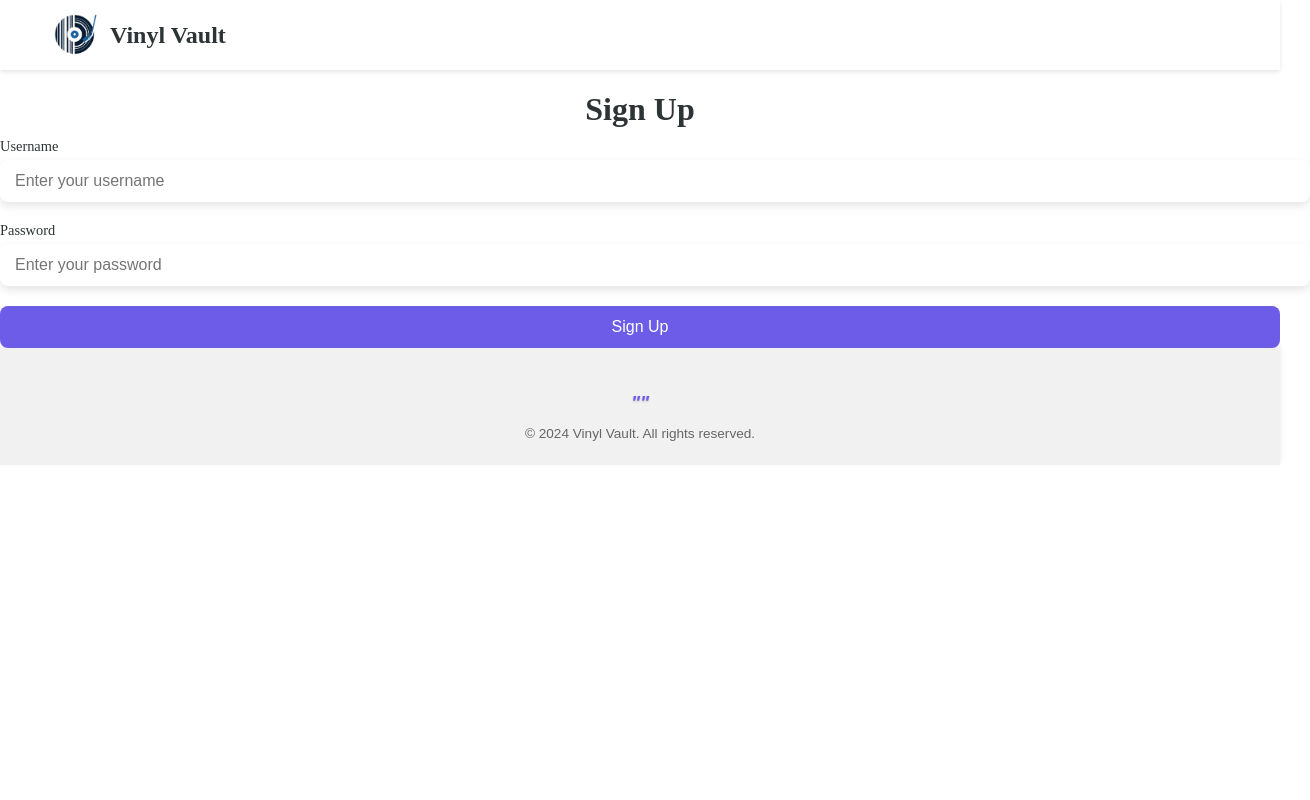
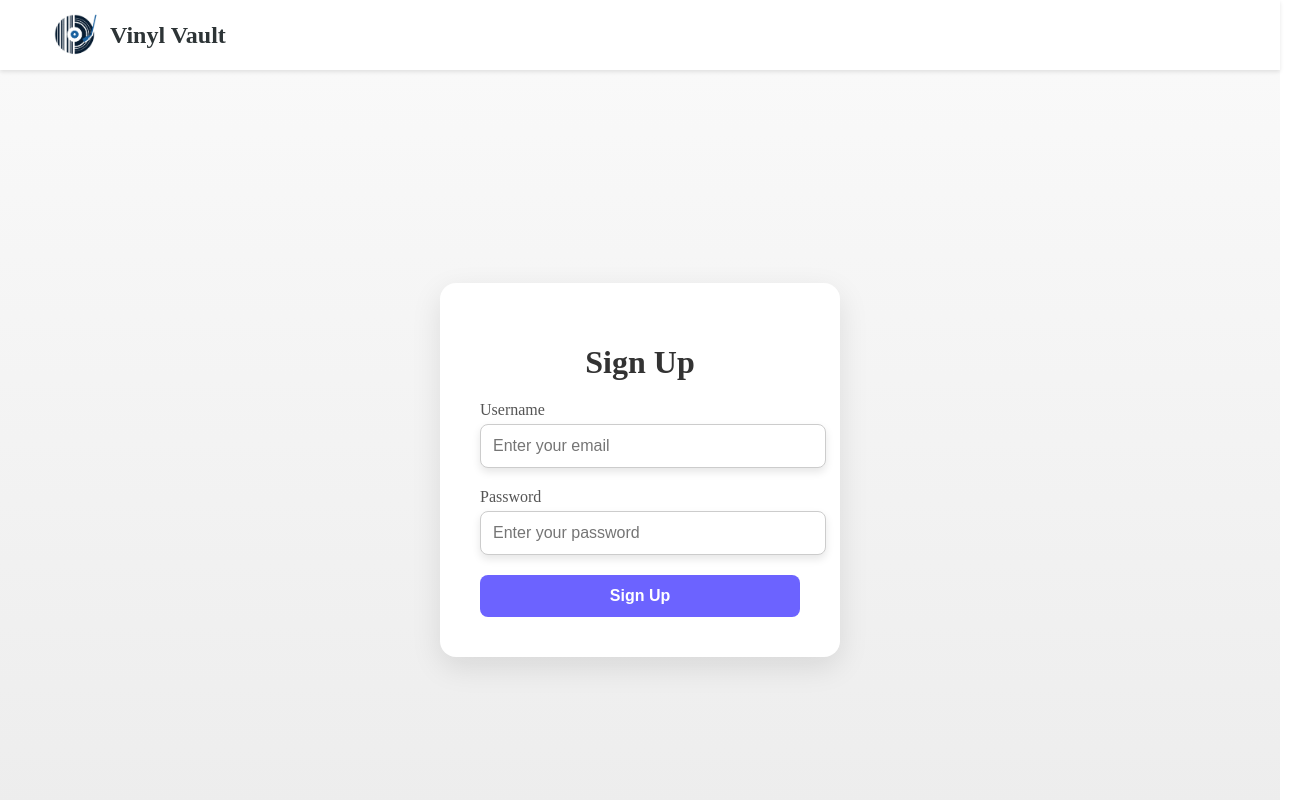
Before and after one commit to KatanaFinKoi/Vinyl-Vault, a React (Vite) app in the folder client/: page /signUpPage in a window 1280 px wide. Shown: the top 800 px of the page, 1310 px wide, since content can reach past the window. Built offline with nearby package versions, Linux system fonts and the light colour scheme; no server answers.

Commit message:
fixed button alignment for nav bar and album search field, changed sign up form field to email to match log in page, imported signup css styles so they were displayed on page

```diff
--- a/client/src/pages/signUpPage.tsx
+++ b/client/src/pages/signUpPage.tsx
@@ -1,6 +1,7 @@
 import { useState, FormEvent, ChangeEvent } from "react";
 import { useNavigate } from "react-router-dom"; // For navigation after sign-up
 import { signup } from "../api/signUpAPI";
+import '../styles/singUpPage.css'
 
 const SignUp = () => {
     const [signUpData, setSignUpData] = useState({
@@ -44,12 +45,12 @@ const SignUp = () => {
         {errorMessage && <p className="error-message">{errorMessage}</p>}
         <label htmlFor="username">Username</label>
         <input
-          type="text"
-          id="username"
+          type="email"
+          id="email"
           name="username"
           value={signUpData.username}
           onChange={handleChange}
-          placeholder="Enter your username"
+          placeholder="Enter your email"
           required
         />
         <label htmlFor="password">Password</label>
--- a/client/src/styles/albumSearch.css
+++ b/client/src/styles/albumSearch.css
@@ -20,10 +20,10 @@
 
   /* Search Bar */
   .search-bar {
-    display: flex;
-    align-items: center;
+
     margin-bottom: 30px;
     gap: 10px;
+
   }
 
   .search-input {
@@ -33,6 +33,8 @@
     border-radius: 8px;
     width: 300px;
     outline: none;
+    margin-right: 10px;
+
   }
 
   .search-button {
@@ -44,6 +46,7 @@
     border-radius: 8px;
     cursor: pointer;
     transition: background-color 0.3s;
+
   }
 
   .search-button:hover {
--- a/client/src/styles/home.css
+++ b/client/src/styles/home.css
@@ -1,5 +1,6 @@
 /* General Container Styles */
 .home-container {
+    min-height: 100vh;
     max-width: 1200px;
     margin: 0 auto;
     padding: 40px 20px;
@@ -83,7 +84,7 @@
     border-radius: 8px;
     cursor: pointer;
     transition: background-color 0.3s ease, transform 0.3s ease;
-    margin-top: 30px; /* Create space between Add Album and Collection button */
+
   }
 
   .collection-button:hover {
--- a/client/src/styles/singUpPage.css
+++ b/client/src/styles/singUpPage.css
@@ -1,3 +1,5 @@
+
+
 .sign-up-container {
     display: flex;
     justify-content: center; /* Horizontally center the form */
@@ -6,6 +8,7 @@
     background: linear-gradient(to bottom, #f9f9f9, #ececec); /* Subtle gradient background */
     padding: 20px;
     box-sizing: border-box;
+
   }
 
   /* Sign-up form */
```
